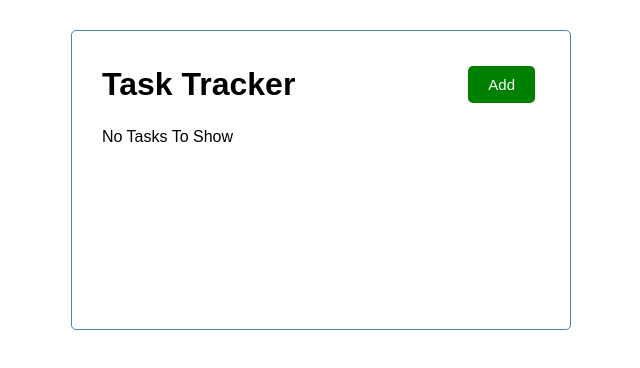
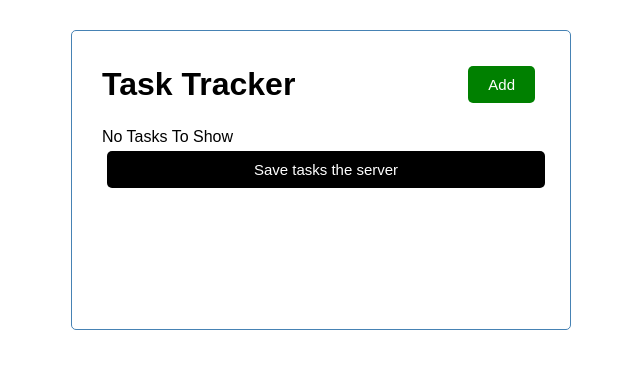
Before and after one commit to DygelnyyKirill/React-To-Do-App-with-React-Hooks, a React (Create React App) app: page / in a window 1280 px wide. Shown: the top 368 px of the page, without its empty margins (319-959 px from the left). Built offline with nearby package versions, Linux system fonts and the light colour scheme; no server answers.

Commit message:
Button Save tasks the server

```diff
--- a/src/App.js
+++ b/src/App.js
@@ -2,6 +2,8 @@ import { useState, useEffect } from 'react'
 import Header from './components/Header'
 import Tasks from './components/Tasks'
 import AddTasks from './components/AddTasks'
+import ButtonServer from './components/ButtonServer'
+import Button from './components/Button'
 
 function App() {
     const [showAddTask, setShowAddTask] = useState(false)
@@ -52,6 +54,7 @@ function App() {
 
     //Delete task
     const deleteTask = (id) => {
+
         setTasks(tasks.filter((task) => task.id !== id))
     }
 
@@ -78,6 +81,7 @@ function App() {
             ) : (
                 'No Tasks To Show'
             )}
+            <ButtonServer />
         </div>
     )
 }
--- /dev/null
+++ b/src/components/ButtonServer.js
@@ -0,0 +1,7 @@
+const ButtonServer = () => {
+    return (
+        <button className='btn btn-block'>Save tasks the server</button>
+    )
+}
+
+export default ButtonServer
```
